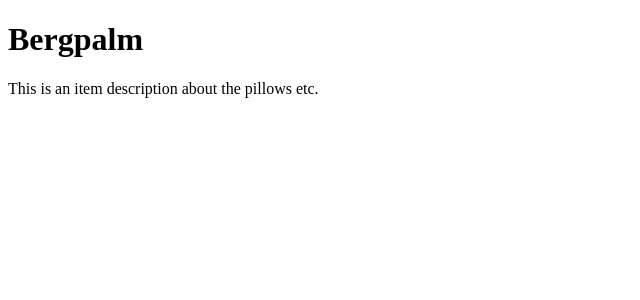
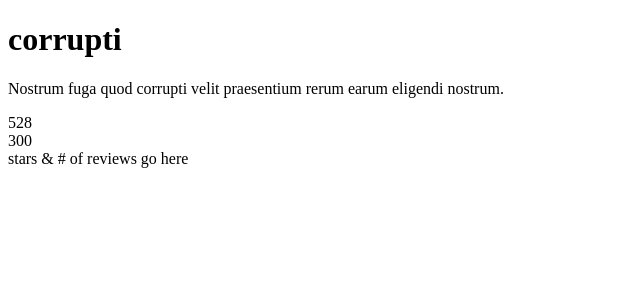
Before and after one commit to hrr48-BlueJayWay/product-options, a React app: page / in a window 1280 px wide. Shown: the top 300 px of the page, without its empty margins (0-640 px from the left). Built offline with nearby package versions, Linux system fonts and the light colour scheme; the HTML template or start-up script is replaced by a standard one.

Commit message:
Pull in example data to app

```diff
--- a/client/src/app.jsx
+++ b/client/src/app.jsx
@@ -1,13 +1,16 @@
-import React from 'react';
+import React, { useState, useEffect } from 'react';
 import ReactDOM from 'react-dom';
-import data from './data/exampleData.js';
-console.log(data);
+import ProductOverview from './components/ProductOverview.jsx';
+
+import exampleData from './data/exampleData.js';
+
 const App = () => {
-  console.log(data);
+console.log(exampleData);
+const [data, setData] = useState(exampleData)
+
   return (
     <div>
-      <h1>Bergpalm</h1>
-      <p>This is an item description about the pillows etc.</p>
+      <ProductOverview data={data} />
     </div>
 
   )
```
Also changed, not shown: 1 other file (tests, documents, lock files or other folders).
